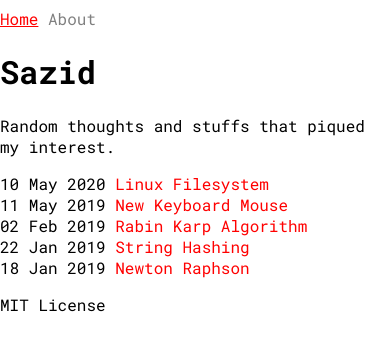
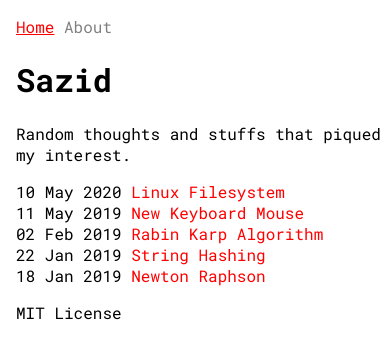
Before and after one commit to sazid/sazid.github.io, a Jekyll site: the page built from index.html, in a window 390 px wide. Shown: the top 359 px of the page. Built offline with Jekyll 4.4.1, drawn with Linux system fonts in a browser that asks for light colours.

Commit message:
mobile responsive

```diff
--- a/_sass/main.scss
+++ b/_sass/main.scss
@@ -30,3 +30,11 @@ a:hover {
 .current {
     text-decoration: underline;
 }
+
+@media screen and (max-width: 720px) {
+    body {
+        max-width: 100%;
+        width: 100%;
+        margin: 16px;
+    }
+}
```
Also changed, not shown: 2 other files.
